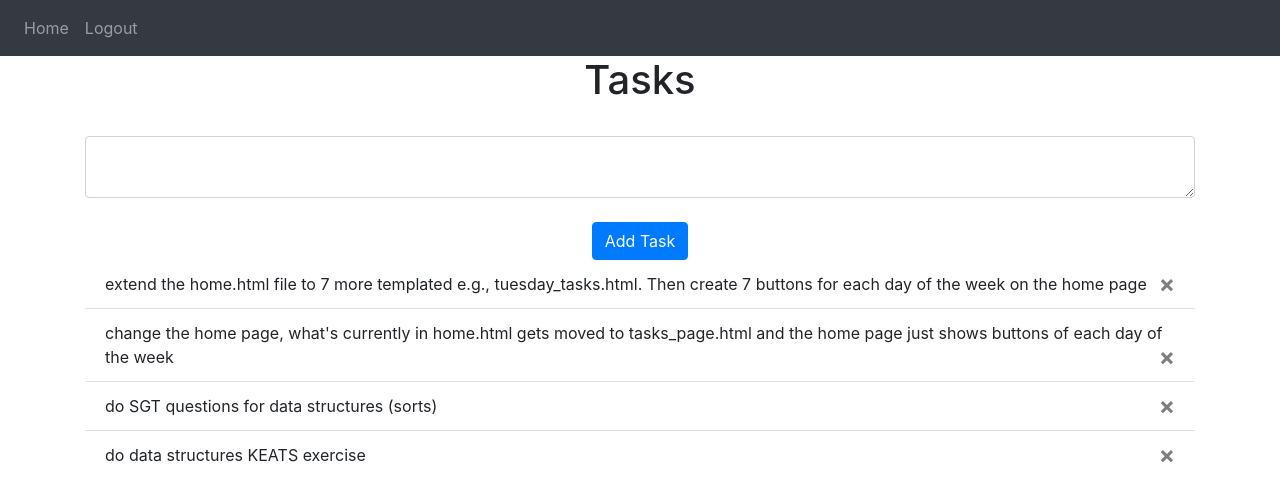
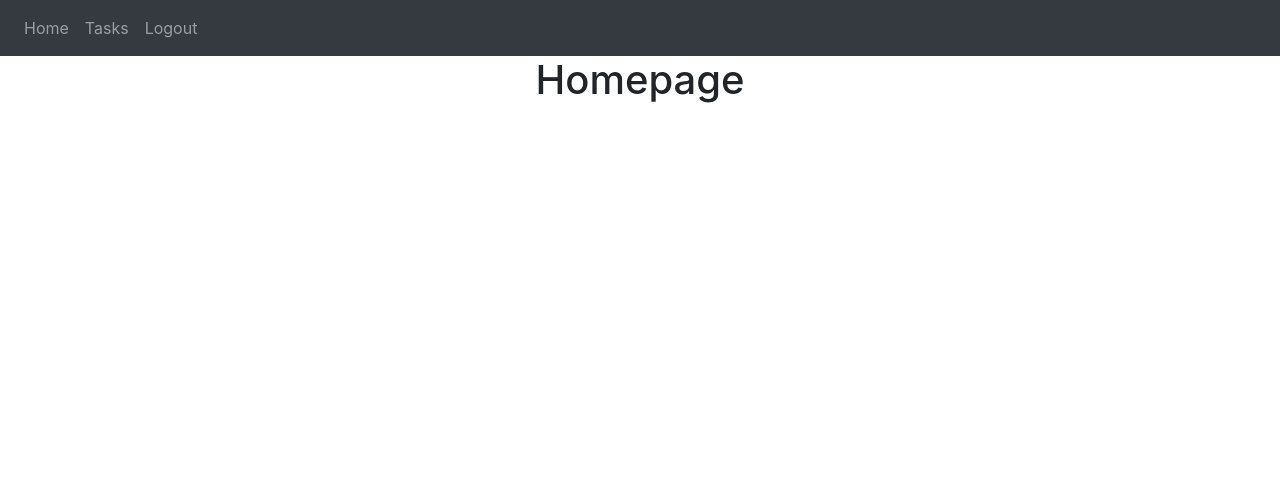
Before and after one commit to nicoleph0725/Productivity-app, a Flask app: page / in a window 1280 px wide. Shown: the top 501 px of the page. Run offline with Flask 3, Linux system fonts and the light colour scheme; a user stored in the database is signed in; some libraries are stand-ins or nearby versions.

Commit message:
make task page

```diff
--- a/website/static/index.js
+++ b/website/static/index.js
@@ -3,6 +3,6 @@ function deleteTask(taskId)  {
         method:'POST',
         body:JSON.stringify({taskId: taskId}),
     }).then((_res) => {
-        window.location.href = "/";
+        window.location.href = "/task_page";
     });
 }
--- a/website/templates/base.html
+++ b/website/templates/base.html
@@ -30,6 +30,7 @@
               <div class="navbar-nav">
                 {%if user.is_authenticated %}
                 <a class="nav-item nav-link" id="home" href="/">Home</a>
+                <a class="nav-item nav-link" id="tasks" href="/task_page">Tasks</a>
                 <a class="nav-item nav-link" id="logout" href="/logout">Logout</a>
                 {% else %}
                 <a class="nav-item nav-link" id="login" href="/login">Login</a>
--- a/website/templates/home.html
+++ b/website/templates/home.html
@@ -2,24 +2,5 @@
 {% block title %}Homepage{% endblock %}
 
 {% block content %}
-<h1 align="center">Tasks</h1>
-<br/>
-<form method = "POST">
-    <textarea name="task" id="task" class="form-control"></textarea>
-    <br/>
-    <div align="center">
-        <button type="submit" class="btn btn-primary">Add Task</button>
-    </div>
-</form>
-
-<ul class="list-group list-group-flush" id="tasks">
-    {% for task in user.tasks %}
-    <li class="list-group-item">
-        {{ task.description }}
-        <button type="button" class="close" onClick="deleteTask('{{ task.id }}')">
-            <span aria-hidden="true">&times;</span>
-        </button>
-    </li>
-    {% endfor %}
-</ul>
+<h1 align="center">Homepage</h1>
 {% endblock %}
--- a/website/views.py
+++ b/website/views.py
@@ -6,9 +6,16 @@ import json
 
 main_views = Blueprint('main_views', __name__)
 
+# Home Route
 @main_views.route('/', methods=['GET', 'POST'])
 @login_required
 def home():
+    return render_template("home.html", user=current_user)
+
+# Task page route
+@main_views.route('/task_page', methods=['GET', 'POST'])
+@login_required
+def task_page():
     if request.method == 'POST':
         task = request.form.get('task')
         if len(task) < 1:
@@ -18,8 +25,10 @@ def home():
             db.session.add(new_task)
             db.session.commit()
             flash('Task added', category='success')
-    return render_template("home.html", user=current_user)
+    return render_template("task_page.html", user=current_user)
 
+
+# For deleting tasks, if this is called the task page is returned normally
 @main_views.route('/delete-task', methods=['POST'])
 def delete_task():
     task = json.loads(request.data)
```
Also changed, not shown: website/templates/task_page.html (added, +25 -0 lines), instance/database.db.
